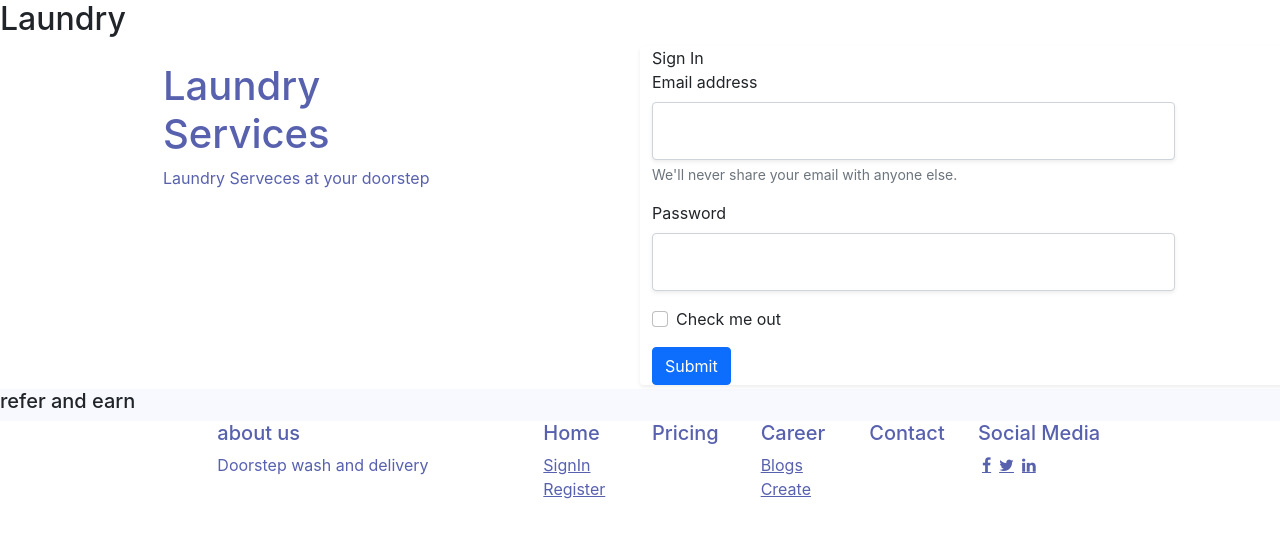
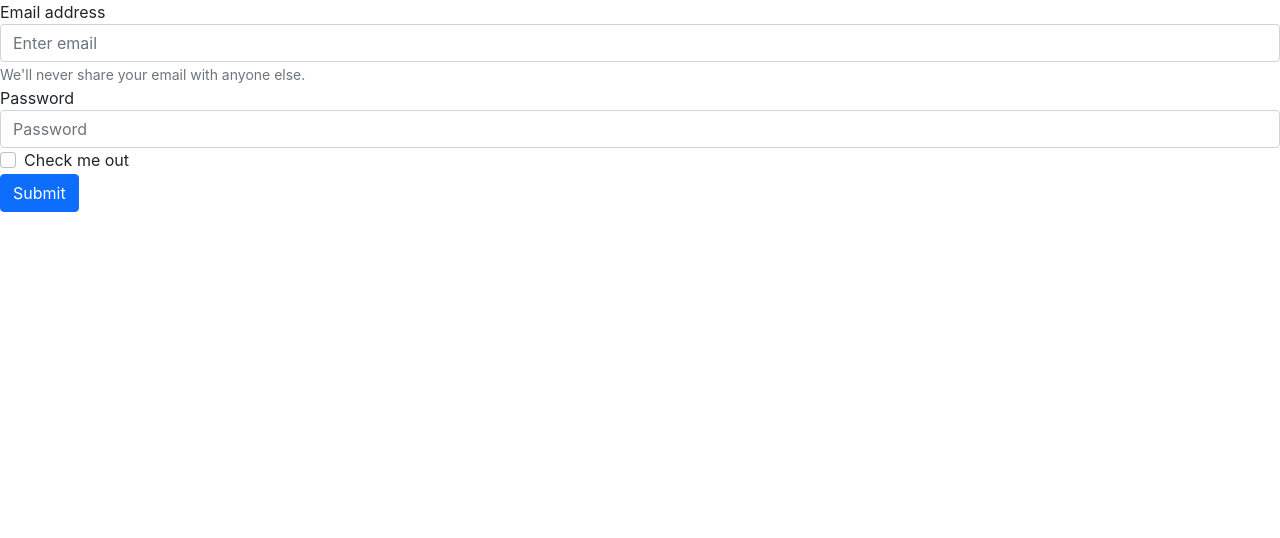
Before and after one commit to radhe-ji-dev/laundry-service-mycopy, a React (Create React App) app: page / in a window 1280 px wide. Shown: the top 538 px of the page. Built offline with nearby package versions, Linux system fonts and the light colour scheme.

Commit message:
register page c1

```diff
--- a/src/App.js
+++ b/src/App.js
@@ -1,11 +1,13 @@
 import React from "react";
 import "./App.css";
 import Home from "./components/Homepage";
+import Register from "./components/Register";
 
 function App() {
   return (
     <>
-      <Home />
+      {/*<Home */}
+      <Register />
     </>
   );
 }
--- /dev/null
+++ b/src/components/Register.js
@@ -0,0 +1,45 @@
+function register() {
+  return (
+    <>
+      <form>
+        <div className="form-group">
+          <label for="exampleInputEmail1">Email address</label>
+          <input
+            type="email"
+            className="form-control"
+            id="exampleInputEmail1"
+            aria-describedby="emailHelp"
+            placeholder="Enter email"
+          />
+          <small id="emailHelp" className="form-text text-muted">
+            We'll never share your email with anyone else.
+          </small>
+        </div>
+        <div className="form-group">
+          <label for="exampleInputPassword1">Password</label>
+          <input
+            type="password"
+            className="form-control"
+            id="exampleInputPassword1"
+            placeholder="Password"
+          />
+        </div>
+        <div className="form-group form-check">
+          <input
+            type="checkbox"
+            className="form-check-input"
+            id="exampleCheck1"
+          />
+          <label className="form-check-label" for="exampleCheck1">
+            Check me out
+          </label>
+        </div>
+        <button type="submit" className="btn btn-primary">
+          Submit
+        </button>
+      </form>
+    </>
+  );
+}
+
+export default register;
```
